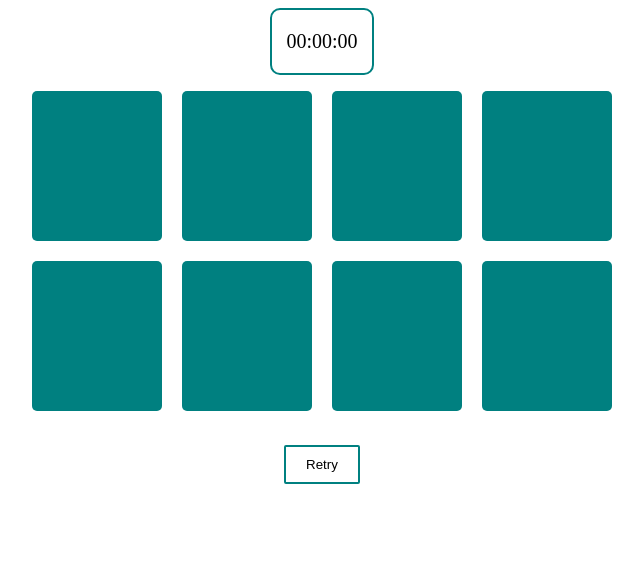
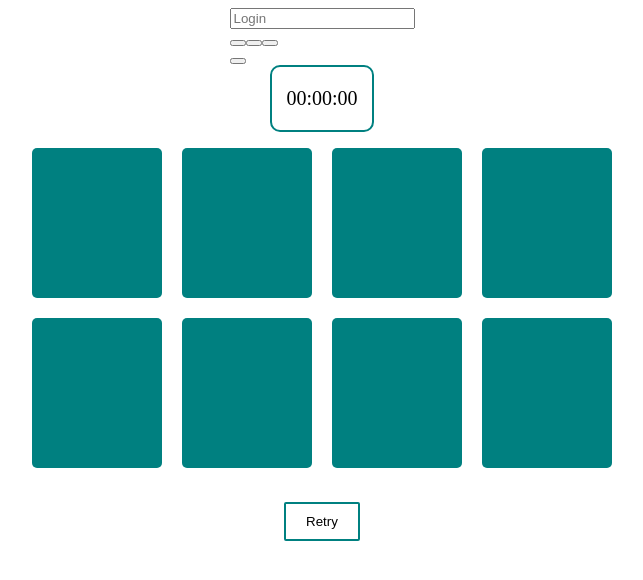
Before and after one commit to JI3BA/MemoryGame, a React (Create React App) app: page /login in a window 1280 px wide. Shown: the top 580 px of the page, without its empty margins (318-961 px from the left). Built offline with nearby package versions, Linux system fonts and the light colour scheme.

Commit message:
add create router dom

```diff
--- a/package.json
+++ b/package.json
@@ -8,6 +8,7 @@
     "@testing-library/user-event": "^13.5.0",
     "react": "^18.2.0",
     "react-dom": "^18.2.0",
+    "react-router-dom": "^6.4.1",
     "react-scripts": "5.0.1",
     "web-vitals": "^2.1.4"
   },
--- a/src/App.js
+++ b/src/App.js
@@ -1,13 +1,20 @@
 import React from 'react'
 import './styles/App.css'
 import SmallField from './component/SmallField'
+import { BrowserRouter as Router, Route, Routes } from 'react-router-dom'
+import LogIn from './component/pages/LogIn/LogIn';
 
 function App() {
 
   return (
-    <div className="container">
-      <SmallField />
-    </div>
+    <Router>
+      <Routes>
+        <Route path='/login' element={<LogIn />} />
+      </Routes>
+      <div className="container">
+        <SmallField />
+      </div>
+    </Router>
   );
 }
 
--- a/src/component/SmallField.jsx
+++ b/src/component/SmallField.jsx
@@ -19,6 +19,8 @@ const SmallField = () => {
   const [cardContainer, setCardContainer] = useState([])
   const [duplicate, setDuplicate] = useState(0)
 
+  const [active, setActive] = useState(false);
+
   useEffect(() => {
     setCardContainer([...cards, ...cards].sort(() => 0.5 - Math.random()))
   }, [])
@@ -27,16 +29,20 @@ const SmallField = () => {
     if(move === 2){
       if(firstCard.id === secondCard.id){
         setDuplicate(duplicate + 1)
-        setFirstCard(firstCard.classList.add('playing-card__image--opened'), firstCard.classList.remove('playing-card__image--active'), firstCard.previousElementSibling.classList.add('playing-card__back--opened'))
-        setSecondCard(secondCard.classList.add('playing-card__image--opened'), secondCard.classList.remove('playing-card__image--active'), secondCard.previousElementSibling.classList.add('playing-card__back--opened'))
+        setFirstCard(firstCard.classList.add('playing-card__image--opened'),
+                    firstCard.classList.remove('playing-card__image--active'),
+                    firstCard.previousElementSibling.classList.add('playing-card__back--opened'))
+        setSecondCard(secondCard.classList.add('playing-card__image--opened'),
+                      secondCard.classList.remove('playing-card__image--active'),
+                      secondCard.previousElementSibling.classList.add('playing-card__back--opened'))
         setMove(0)
       }else if(firstCard.id !== secondCard.id){
         setTimeout(() => {
           setFirstCard(firstCard.previousElementSibling.classList.remove('playing-card__back--active'),
-          firstCard.classList.remove('playing-card__image--active'))
+                       firstCard.classList.remove('playing-card__image--active'))
 
           setSecondCard(secondCard.previousElementSibling.classList.remove('playing-card__back--active'),
-          secondCard.classList.remove('playing-card__image--active'))
+                        secondCard.classList.remove('playing-card__image--active'))
 
           setMove(0)
         }, 1000)
@@ -44,11 +50,10 @@ const SmallField = () => {
       }
 
     }
-    setTimeout(() => {
-        if(duplicate === 4){
-            alert('You win!')
-        }
-    }, 1000)
+
+    if(duplicate === 4){
+        setActive(false)
+    }
   }, [move, firstCard, secondCard, duplicate])
 
 
@@ -66,6 +71,9 @@ const SmallField = () => {
         e.target.nextElementSibling.classList.add('playing-card__image--active')
         setFirstCard(e.target.nextSibling)
         setMove(move + 1)
+        if(!active){
+          setActive(true)
+        }
       }
     }else if(move === 1){
       if(e.target.classList.contains('playing-card__image--active')){
@@ -80,7 +88,7 @@ const SmallField = () => {
   }
     return(
         <div className='wrapper'>
-            <Timer />
+            <Timer active={active}/>
             <div className='playing-field'>
             {cardContainer.map((item, index) =>
                 <div className='playing-card'
--- /dev/null
+++ b/src/component/pages/LogIn/LogIn.jsx
@@ -0,0 +1,20 @@
+import React from "react";
+import './LogIn.css'
+
+const LogIn = () => {
+    return (
+        <div className="container">
+            <div className="login-container">
+                <input type="text" placeholder="Login" className="login-input"/>
+                <div className="login-buttons-container">
+                    <button className="login-button"></button>
+                    <button className="login-button"></button>
+                    <button className="login-button"></button>
+                </div>
+                <button className="login-button"></button>
+            </div>
+        </div>
+    )
+}
+
+export default LogIn
--- a/src/component/timer/Timer.jsx
+++ b/src/component/timer/Timer.jsx
@@ -1,15 +1,14 @@
 import React , { useState, useEffect } from "react";
 import './Timer.css'
 
-const Timer = () => {
+const Timer = ({active}) => {
     const [time, setTime] = useState(0);
-    const [active, setActive] = useState(false);
 
     useEffect(() => {
         let interval;
         if (active) {
             interval = setInterval(() => {
-                setTime((prevTime) => prevTime + 10);
+                setTime((prev) => prev + 10);
             }, 10);
         }else if(!active) {
             clearInterval(interval);
```
Also changed, not shown: src/component/pages/LogIn/LogIn.css (added), 1 other file (tests, documents, lock files or other folders).
